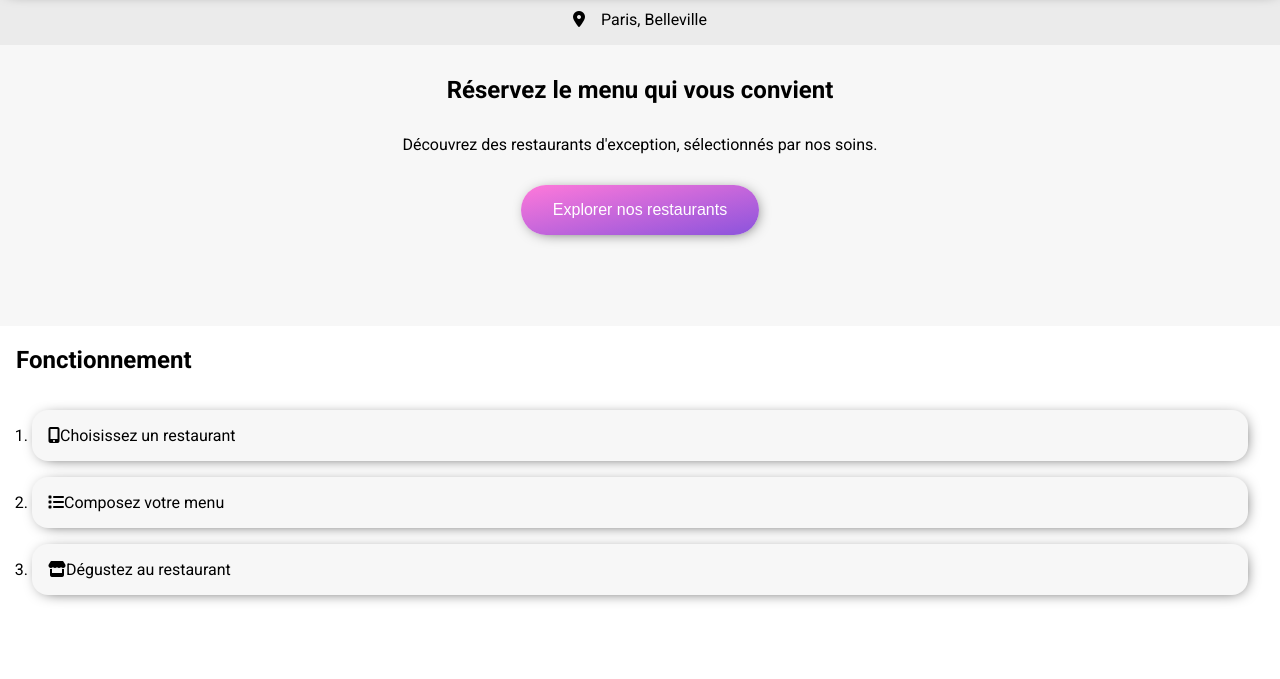
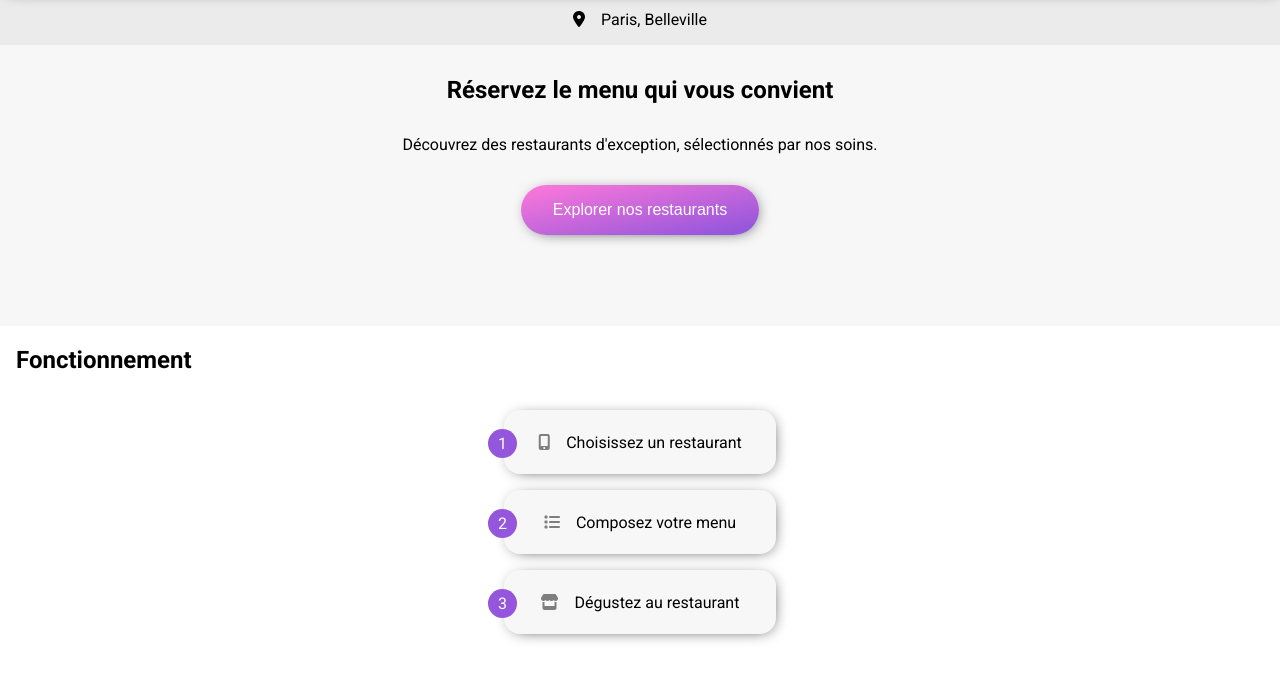
Before and after one commit to leito47/-Ohmyfood, a website: page index.html in a window 1280 px wide. Shown: the part 67-746 px from the top of the page. Drawn offline with Linux system fonts and the light colour scheme; a web font is replaced by a local one.

Commit message:
add counter puce

```diff
--- a/scss/layout/_sec-function.scss
+++ b/scss/layout/_sec-function.scss
@@ -1,17 +1,44 @@
 @use "../utils/placeholders";
+@use "../utils/variables";
 .sec-function{
+    counter-reset:numero;
     padding: 0 1rem;
     & ol{
-        display: flex;
-        flex-direction: column;
+        @extend %flex-expl-form;
+
+
+        list-style: none;
         padding: 1rem;
         gap: 1rem;
         & li{
+            width: 15rem;
+            height: 2rem;
+            position: relative;
+            &::before{
+                @extend %flex-center;
+                content: counter(numero);
+                counter-increment: numero;
+                width: .6rem;
+                height: .6rem;
+                padding: 0.6rem;
+                border-radius: 50%;
+                background-color: variables.$color-primary;
+                color: variables.$color-white;
+                position: absolute;
+                left: -1rem;
+                bottom: 1rem
 
+
+            }
+            @extend %flex-center;
             background-color: #f7f7f7;
             padding: 1rem ;
             border-radius: 1rem;
             @extend %base-shadow;
-    }
+            & i{
+                margin-right: 1rem;
+                color: #7E7E7E;
+            }
     }
 }
+}
```
Also changed, not shown: scss/style.css, 1 other file.
